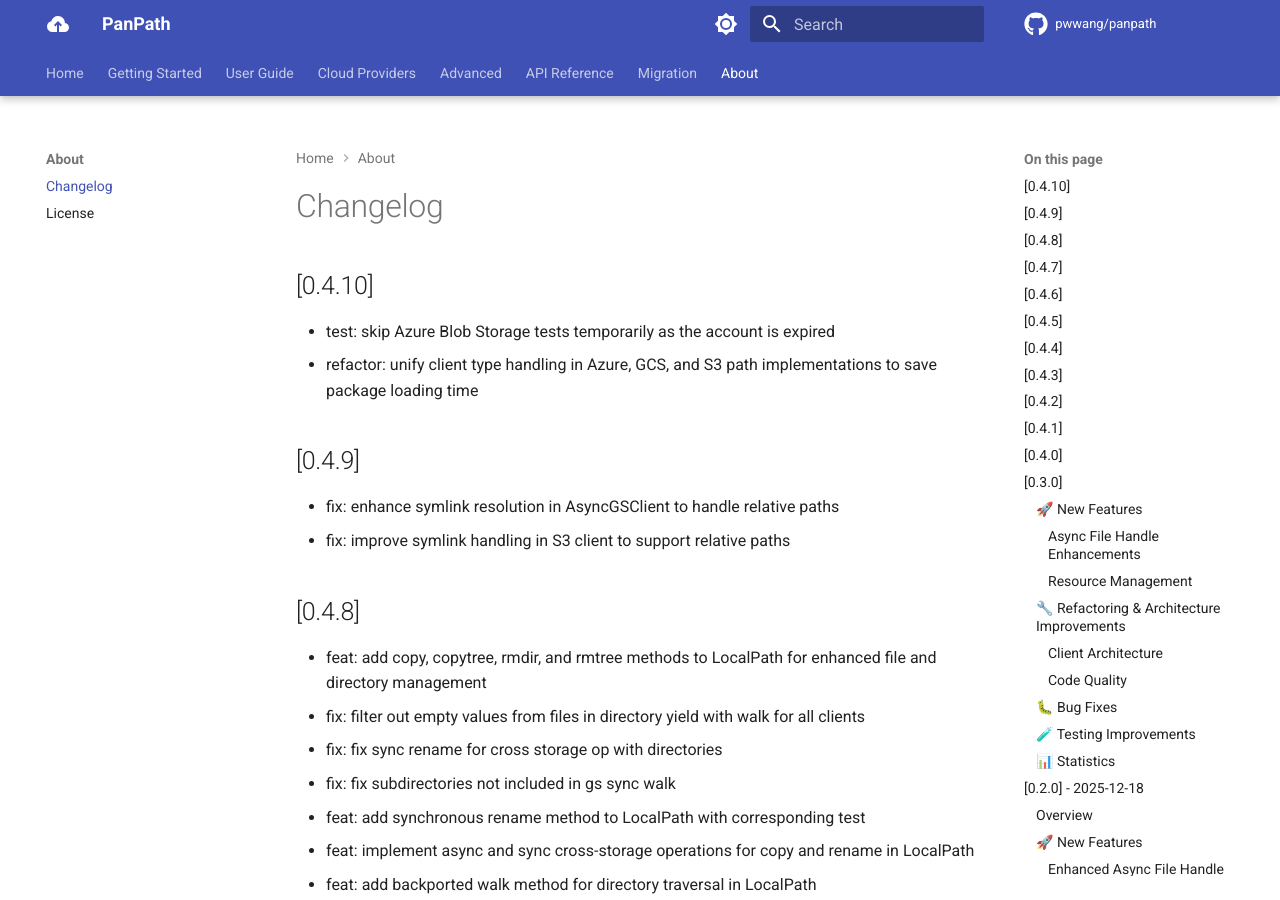
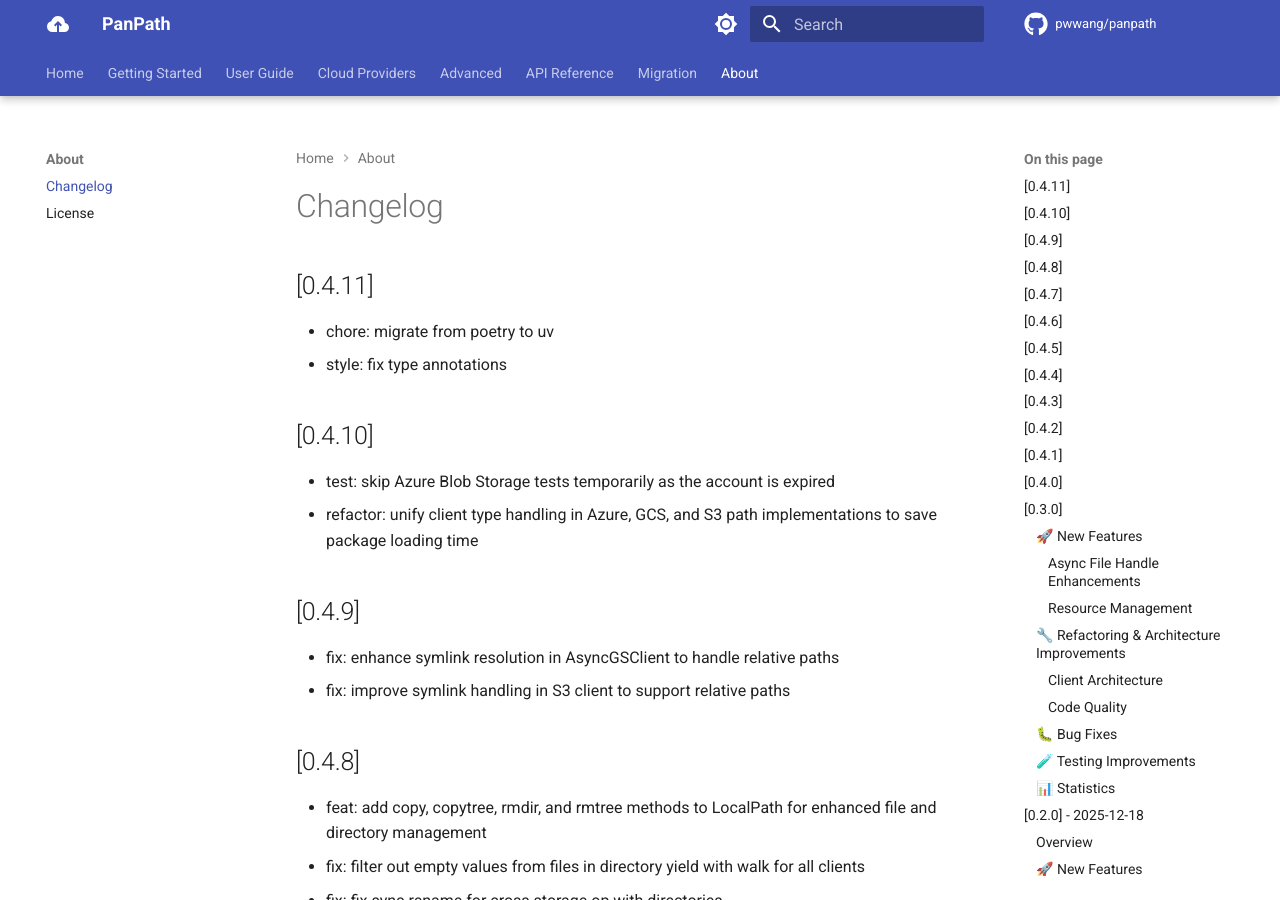
Before and after one commit to pwwang/panpath, an MkDocs documentation site: the page built from docs/about/changelog.md, in a window 1280 px wide and 900 px high. Built offline with MkDocs 1.6.1 and Material for MkDocs 9.7.7, drawn with Linux system fonts in a browser that asks for light colours; comment, search, counter and statistics services are not loaded.

Commit message:
0.4.11a1

```diff
--- a/docs/about/changelog.md
+++ b/docs/about/changelog.md
@@ -1,4 +1,9 @@
 # Changelog
+
+## [0.4.11]
+
+- chore: migrate from poetry to uv
+- style: fix type annotations
 
 ## [0.4.10]
 
--- a/panpath/__init__.py
+++ b/panpath/__init__.py
@@ -56,7 +56,7 @@ except ImportError:
     # Azure dependencies not installed
     pass
 
-__version__ = "0.4.10"
+__version__ = "0.4.11"
 
 __all__ = [
     "PanPath",
--- a/pyproject.toml
+++ b/pyproject.toml
@@ -4,7 +4,7 @@ build-backend = "setuptools.build_meta"
 
 [project]
 name = "panpath"
-version = "0.4.10"
+version = "0.4.11a1"
 description = "Universal sync/async local/cloud path library with pathlib-compatible interface"
 authors = [{name = "panpath contributors"}]
 readme = "README.md"
```
Also changed, not shown: 1 other file.
